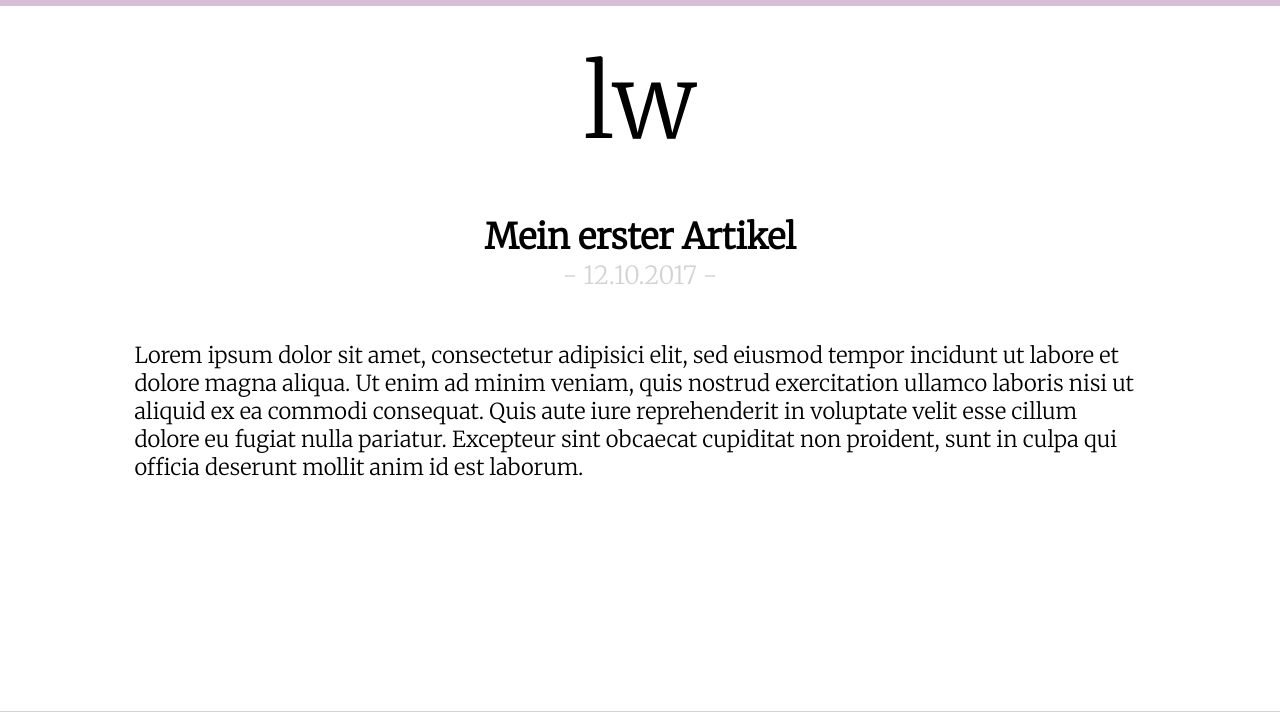
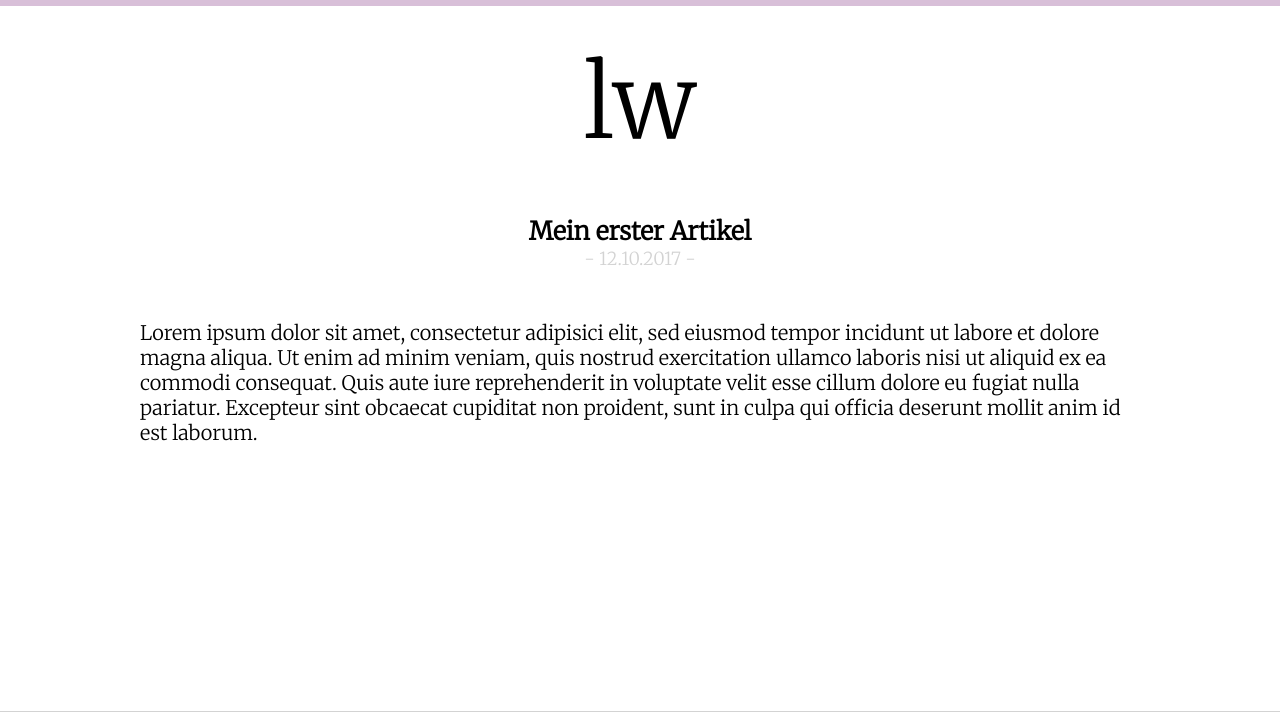
Before and after one commit to lars22/lars22.github.io, a PHP site: page /article_1.html in a window 1280 px wide. Shown: the top 712 px of the page. Run offline with PHP 8.4, Linux system fonts and the light colour scheme; some web fonts are replaced.

Commit message:
font update

```diff
--- a/css/main.css
+++ b/css/main.css
@@ -24,13 +24,13 @@ body {
 .articletext{
   display: inline-block;
   text-align: left;
-  font-size: 22px;
-  max-width: 1300px;
+  font-size: 20px;
+  max-width: 1000px;
 }
 
 .articletitle{
   text-align: center;
-  font-size: 35px;
+  font-size: 25px;
   font-weight: bold;
   margin-top: 50px;
 }
@@ -38,14 +38,14 @@ body {
 .date{
   text-align: center;
   color: lightgrey;
-  font-size: 25px;
+  font-size: 18px;
   margin-bottom: 50px;
 }
 
 .article {
   text-align: center;
   font-family: 'Merriweather', serif;
-  font-size: 30px;
+  font-size: 20px;
 }
 
 /* Linkfarbe */
--- a/index.html
+++ b/index.html
@@ -32,7 +32,7 @@
 
 <div class="articleposition">
     <center>
-      <a href="#" class="article">Mein erster Artikel</a><br>
+      <a href="article_1.html" class="article">Mein erster Artikel</a><br>
       <text class="date">- 12.10.2017 -</text>
     </center>
 </div>
```
